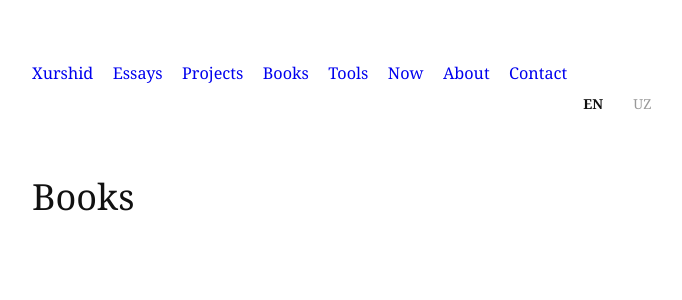
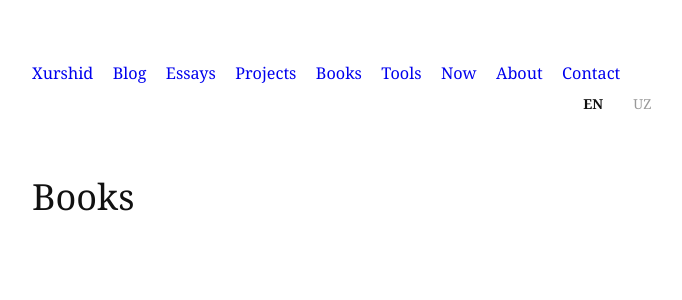
Before and after one commit to Xurshidbek079/blog, a Flask app: page /books in a window 1280 px wide. Shown: the top 300 px of the page, without its empty margins (288-970 px from the left). Run offline with Flask 3, Linux system fonts and the light colour scheme.

Commit message:
add /blog route and nav link before essays
Co-Authored-By: Claude Sonnet 4.6 <noreply@anthropic.com>

```diff
--- a/app.py
+++ b/app.py
@@ -14,6 +14,7 @@ CONTENT = Path("content")
 TRANSLATIONS = {
     "en": {
         "nav_home": "Xurshid",
+        "nav_blog": "Blog",
         "nav_essays": "Essays",
         "nav_projects": "Projects",
         "nav_books": "Books",
@@ -46,6 +47,7 @@ TRANSLATIONS = {
     },
     "uz": {
         "nav_home": "Xurshid",
+        "nav_blog": "Blog",
         "nav_essays": "Maqolalar",
         "nav_projects": "Loyihalar",
         "nav_books": "Kitoblar",
@@ -194,6 +196,12 @@ def home():
     return render_template("home.html", recent=get_posts()[:5])
 
 
+@app.route("/blog")
+def blog():
+    tag = request.args.get("tag") or None
+    return render_template("essays.html", posts=get_posts(tag), active_tag=tag)
+
+
 @app.route("/essays")
 def essays():
     tag = request.args.get("tag") or None
--- a/templates/base.html
+++ b/templates/base.html
@@ -43,6 +43,7 @@ th{background:#f4f4f4}
 <div class="wrap">
 <nav>
   <a href="/">{{ t.nav_home }}</a>
+  <a href="/blog">{{ t.nav_blog }}</a>
   <a href="/essays">{{ t.nav_essays }}</a>
   <a href="/projects">{{ t.nav_projects }}</a>
   <a href="/books">{{ t.nav_books }}</a>
```
